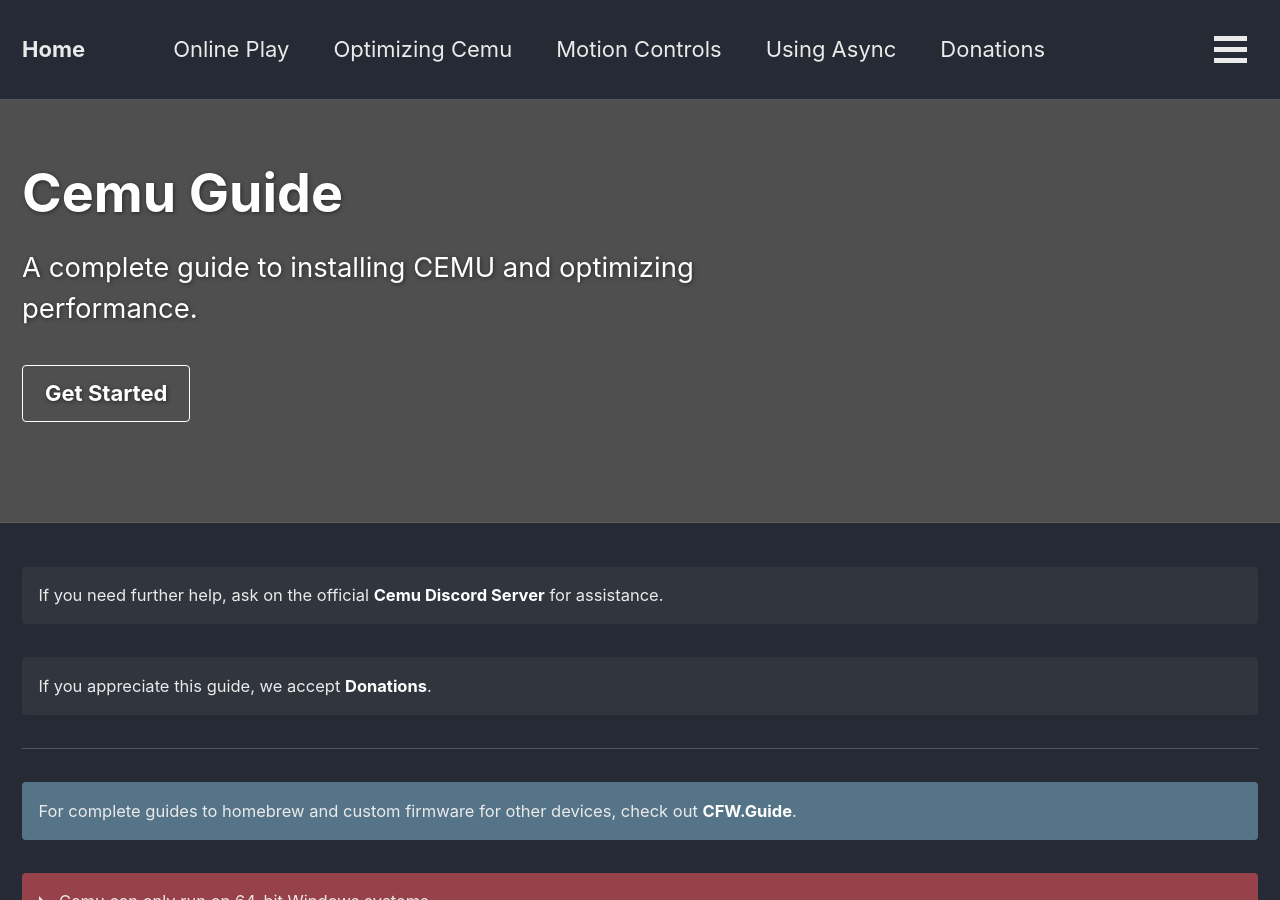
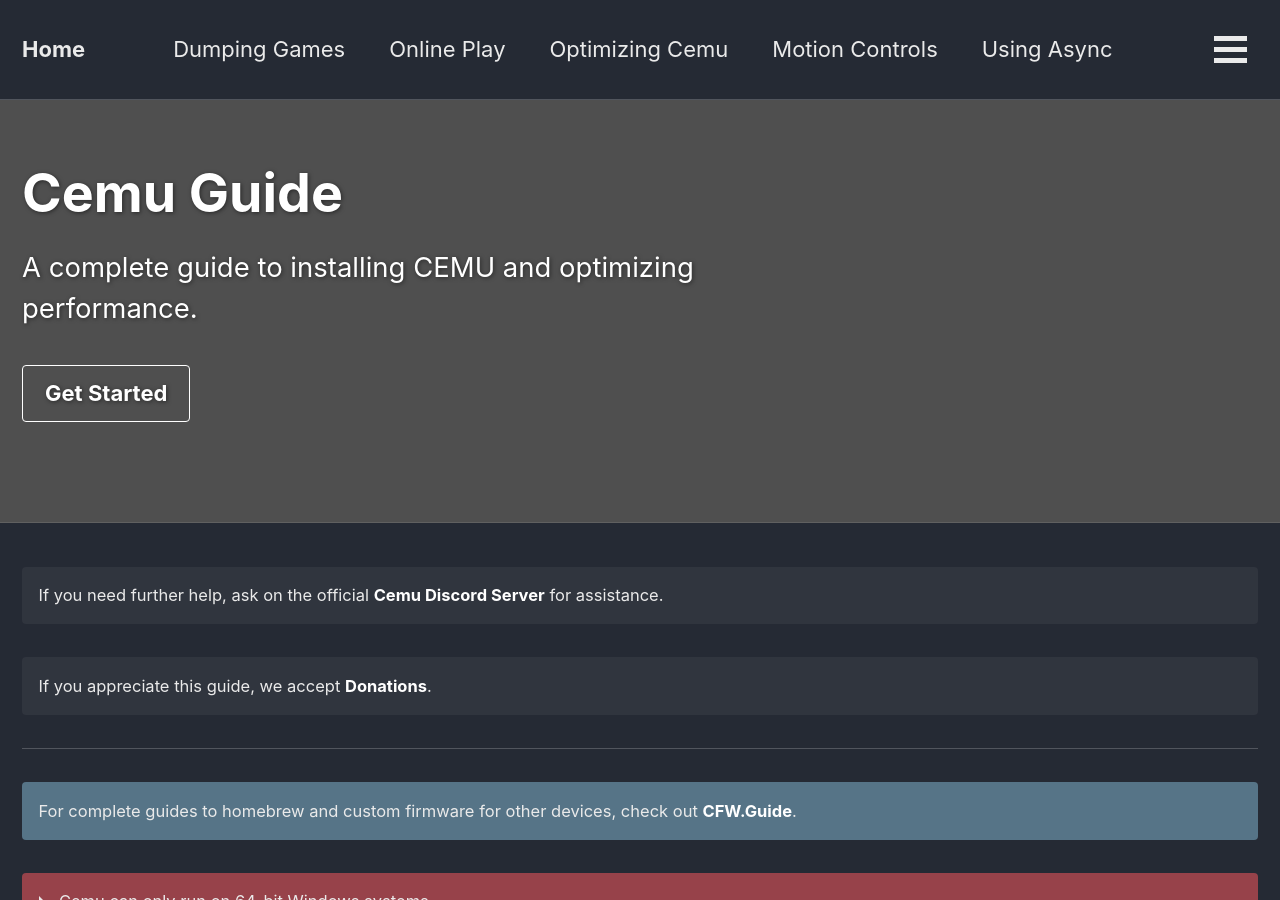
Before and after one commit to cfw-guide/cemu.cfw.guide, a Jekyll site: the page built from _pages/en_US/home.md, in a window 1280 px wide and 900 px high. Built offline with Jekyll 4.4.1, drawn with Linux system fonts in a browser that asks for light colours.

Commit message:
re-added dumping guide back to the top

```diff
--- a/_data/navigation/en_US.yml
+++ b/_data/navigation/en_US.yml
@@ -3,6 +3,9 @@
   -
     title: Home
     url: /
+  -
+    title: Dumping Games
+    url: dumping-games
   -
     title: Online Play
     url: online-play
```
